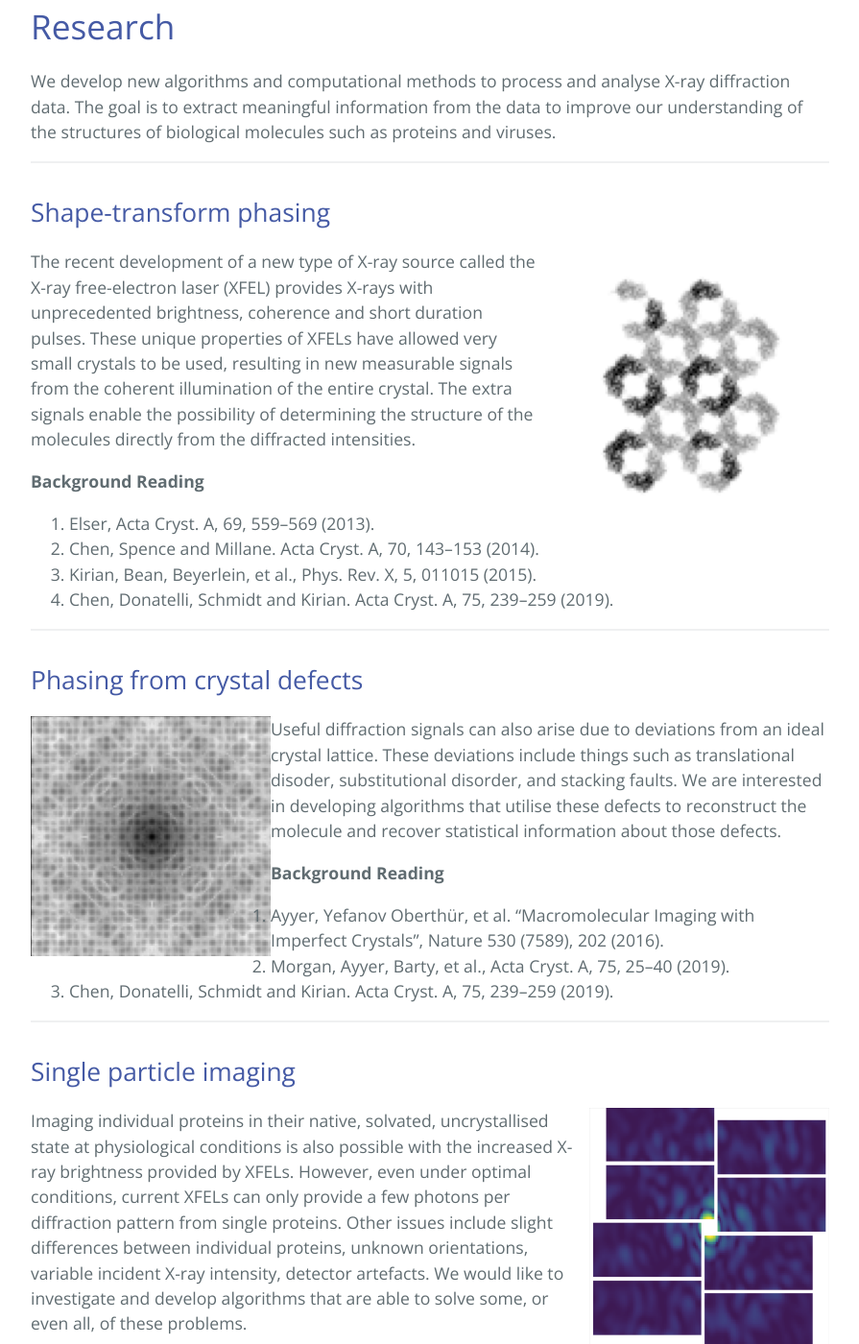
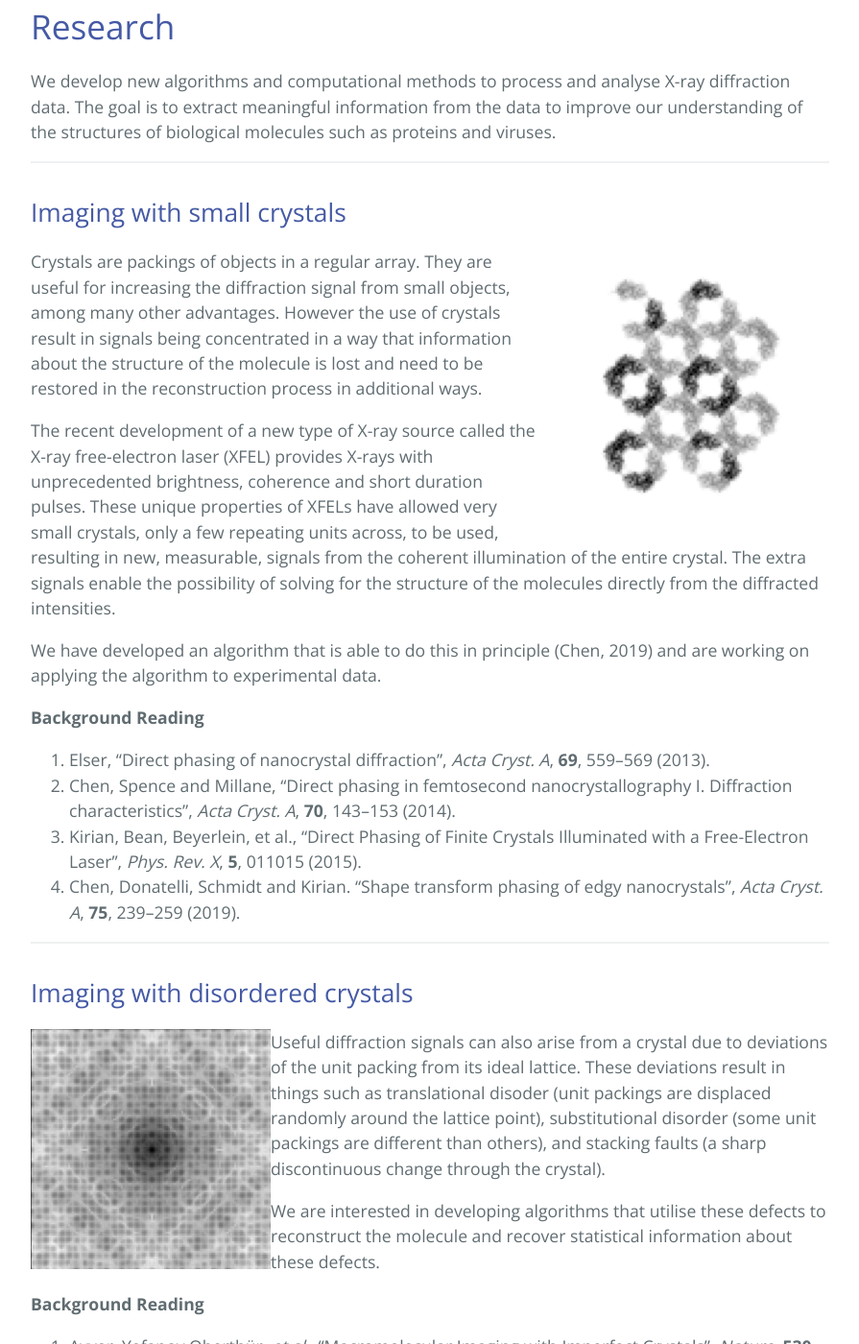
Before and after one commit to captvonsciencypants/computational-imaging-lab, a Jekyll site: the page built from research.md, in a window 1280 px wide and 1400 px high, scrolled down 857 px. Shown: the whole window at 96% size, without its empty margins (192-1087 px from the left). Built offline with Jekyll 4.4.1, drawn with Linux system fonts in a browser that asks for light colours; our own code applies the rules of GitHub Pages for plain Markdown files; the repository's description, which GitHub fills in, is left out; some of the changed text lies outside the part shown.

Commit message:
Update research.md

```diff
--- a/research.md
+++ b/research.md
@@ -4,28 +4,34 @@ We develop new algorithms and computational methods to process and analyse X-ray
 
 ---
 
-## Shape-transform phasing
+## Imaging with small crystals
 <img align="right" src="figs/res_stp.png" width="300">
 
-The recent development of a new type of X-ray source called the X-ray free-electron laser (XFEL) provides X-rays with unprecedented brightness, coherence and short duration pulses. These unique properties of XFELs have allowed very small crystals to be used, resulting in new measurable signals from the coherent illumination of the entire crystal. The extra signals enable the possibility of determining the structure of the molecules directly from the diffracted intensities.
+Crystals are packings of objects in a regular array. They are useful for increasing the diffraction signal from small objects, among many other advantages. However the use of crystals result in signals being concentrated in a way that information about the structure of the molecule is lost and need to be restored in the reconstruction process in additional ways.
+
+The recent development of a new type of X-ray source called the X-ray free-electron laser (XFEL) provides X-rays with unprecedented brightness, coherence and short duration pulses. These unique properties of XFELs have allowed very small crystals, only a few repeating units across, to be used, resulting in new, measurable, signals from the coherent illumination of the entire crystal. The extra signals enable the possibility of solving for the structure of the molecules directly from the diffracted intensities.
+
+We have developed an algorithm that is able to do this in principle (Chen, 2019) and are working on applying the algorithm to experimental data.
 
 **Background Reading**
-1. Elser, Acta Cryst. A, 69, 559–569 (2013).
-2. Chen, Spence and Millane. Acta Cryst. A, 70, 143–153 (2014).
-3. Kirian, Bean, Beyerlein, et al., Phys. Rev. X, 5, 011015 (2015).
-4. Chen, Donatelli, Schmidt and Kirian. Acta Cryst. A, 75, 239–259 (2019).
+1. Elser, "Direct phasing of nanocrystal diffraction", _Acta Cryst. A_, **69**, 559–569 (2013).
+2. Chen, Spence and Millane, "Direct phasing in femtosecond nanocrystallography I. Diffraction characteristics", _Acta Cryst. A_, **70**, 143–153 (2014).
+3. Kirian, Bean, Beyerlein, et al., "Direct Phasing of Finite Crystals Illuminated with a Free-Electron Laser", _Phys. Rev. X_, **5**, 011015 (2015).
+4. Chen, Donatelli, Schmidt and Kirian. "Shape transform phasing of edgy nanocrystals", _Acta Cryst. A_, **75**, 239–259 (2019).
 
 ---
 
-## Phasing from crystal defects
+## Imaging with disordered crystals
 <img align="left" src="figs/res_crystdisorder.png" width="250">
 
-Useful diffraction signals can also arise due to deviations from an ideal crystal lattice. These deviations include things such as translational disoder, substitutional disorder, and stacking faults. We are interested in developing algorithms that utilise these defects to reconstruct the molecule and recover statistical information about those defects.
+Useful diffraction signals can also arise from a crystal due to deviations of the unit packing from its ideal lattice. These deviations result in things such as translational disoder (unit packings are displaced randomly around the lattice point), substitutional disorder (some unit packings are different than others), and stacking faults (a sharp discontinuous change through the crystal).
+
+We are interested in developing algorithms that utilise these defects to reconstruct the molecule and recover statistical information about these defects.
 
 **Background Reading**
-1. Ayyer, Yefanov Oberthür, et al. "Macromolecular Imaging with Imperfect Crystals", Nature 530 (7589), 202 (2016).
-2. Morgan, Ayyer, Barty, et al., Acta Cryst. A, 75, 25–40 (2019).
-3. Chen, Donatelli, Schmidt and Kirian. Acta Cryst. A, 75, 239–259 (2019).
+1. Ayyer, Yefanov Oberthür, _et al._, "Macromolecular Imaging with Imperfect Crystals", _Nature_, **530**, 202 (2016).
+2. Morgan, Ayyer, Barty, _et al._, "Ab initio phasing of the diffraction of crystals with translational disorder ", _Acta Cryst. A_, **75**, 25–40 (2019).
+3. Chen, Donatelli, Schmidt and Kirian. "Shape transform phasing of edgy nanocrystals", _Acta Cryst. A_, **75**, 239–259 (2019).
 
 ---
 
```
